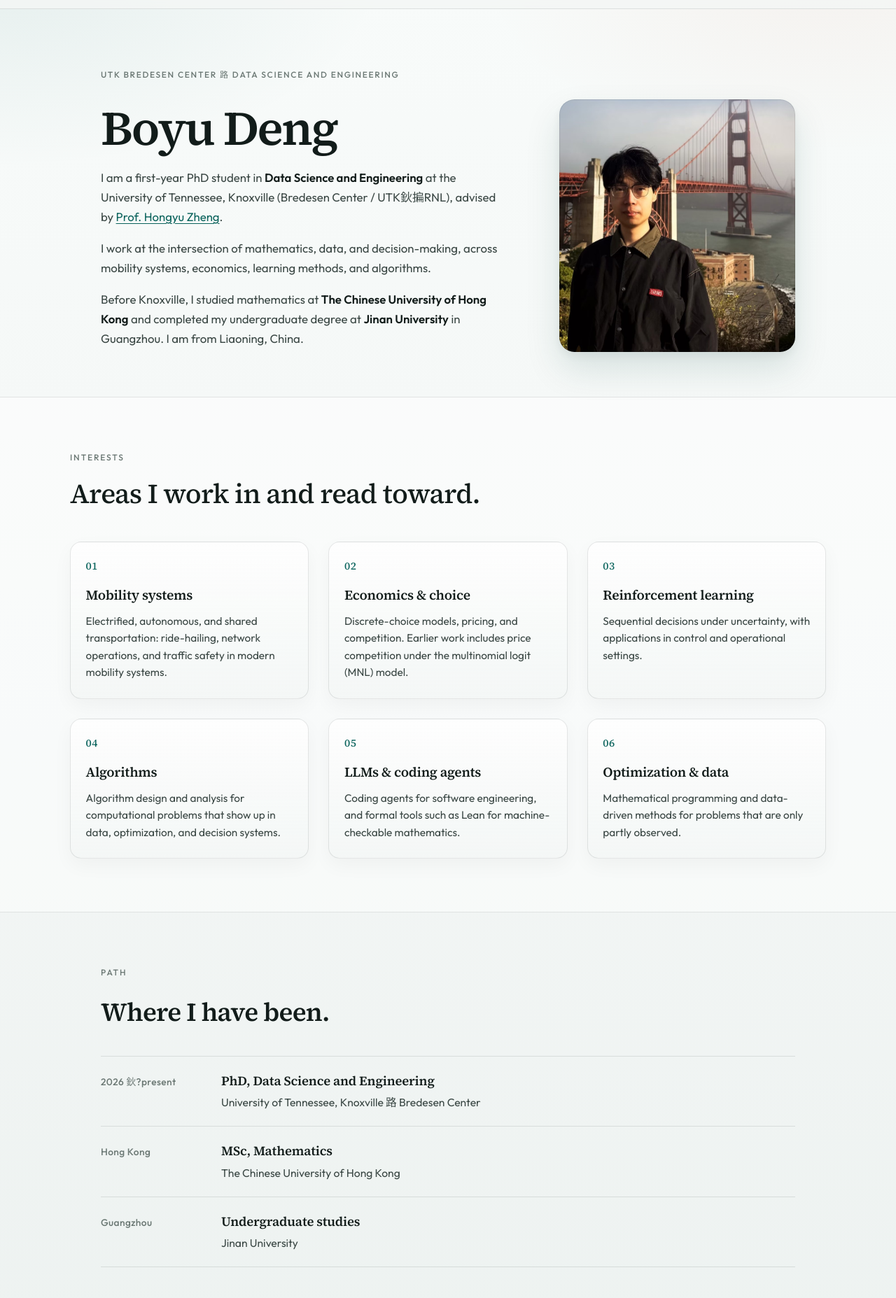
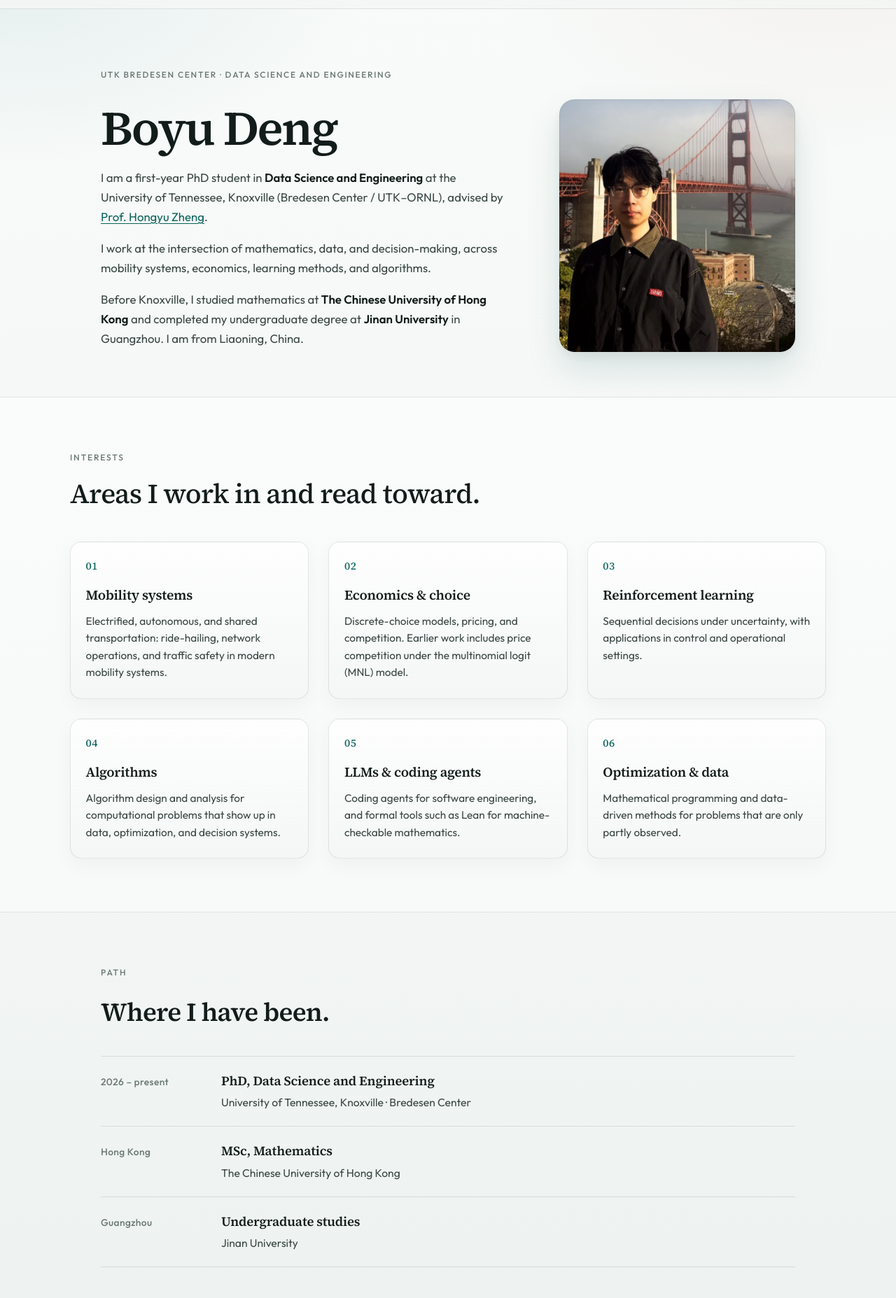
Before and after one commit to boyudeng-or/boyudeng-or.github.io, a plain HTML site: page index.html in a window 1280 px wide. Shown: the part 45-1900 px from the top of the page at 70% size. Drawn offline with Linux system fonts and the light colour scheme.

Commit message:
Restore UTF-8 punctuation in index.html.

```diff
--- a/index.html
+++ b/index.html
@@ -29,7 +29,7 @@
   </nav>
 
   <header id="top" class="hero">
-    <p class="hero-label">UTK Bredesen Center 路 Data Science and Engineering</p>
+    <p class="hero-label">UTK Bredesen Center · Data Science and Engineering</p>
     <div class="hero-grid">
       <div class="hero-text">
         <h1 class="hero-name">Boyu Deng</h1>
@@ -38,7 +38,7 @@
             I am a first-year PhD student in
             <strong>Data Science and Engineering</strong>
             at the University of Tennessee, Knoxville
-            (Bredesen Center / UTK鈥揙RNL), advised by
+            (Bredesen Center / UTK–ORNL), advised by
             <a href="https://zhenghongyu.github.io/" target="_blank" rel="noopener noreferrer">Prof. Hongyu Zheng</a>.
           </p>
           <p>
@@ -132,10 +132,10 @@
       <h2 class="path-title">Where I have been.</h2>
       <ol class="path-list">
         <li>
-          <span class="path-when">2026 鈥?present</span>
+          <span class="path-when">2026 – present</span>
           <div class="path-body">
             <p class="path-role">PhD, Data Science and Engineering</p>
-            <p class="path-place">University of Tennessee, Knoxville 路 Bredesen Center</p>
+            <p class="path-place">University of Tennessee, Knoxville · Bredesen Center</p>
           </div>
         </li>
         <li>
```
